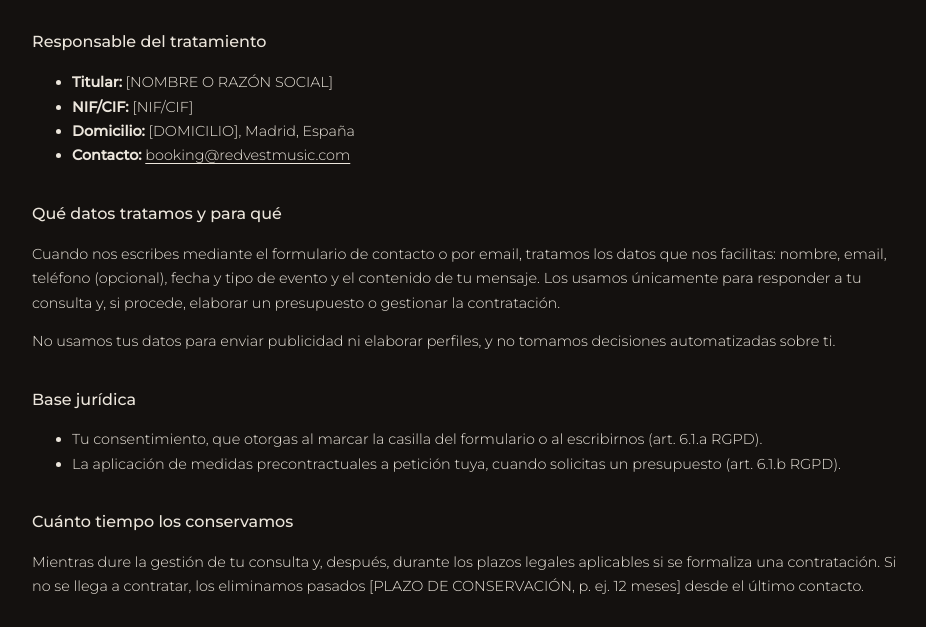
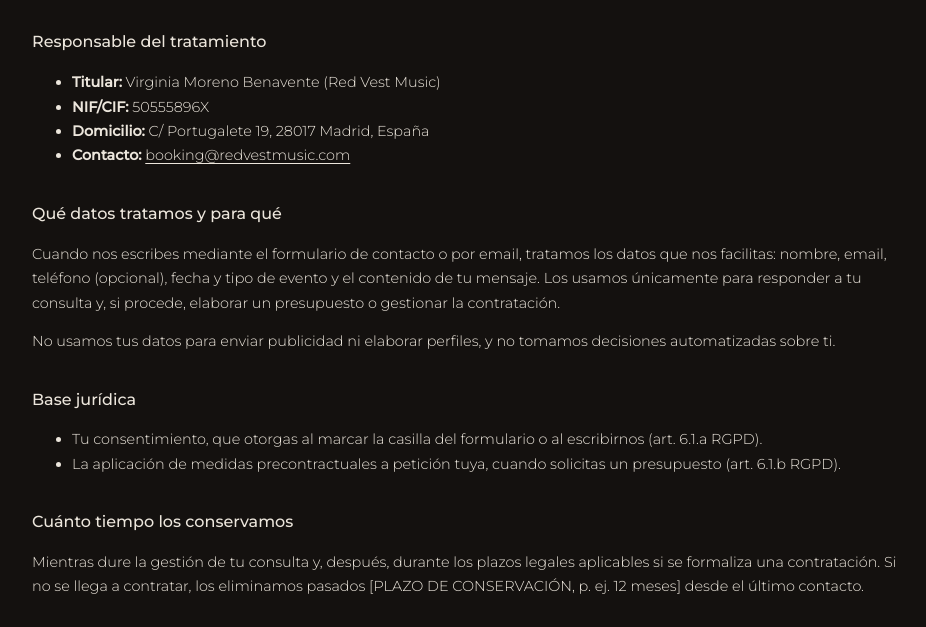
Before and after one commit to tonymartin-dev/redvest, a plain HTML site: page privacidad/index.html in a window 1280 px wide. Shown: the part 173-800 px from the top of the page, without its empty margins (168-1094 px from the left). Drawn offline with Linux system fonts and the light colour scheme.

Commit message:
feat: add site owner details to privacy policy
Co-Authored-By: Claude Sonnet 5.5 <noreply@anthropic.com>

```diff
--- a/privacidad/index.html
+++ b/privacidad/index.html
@@ -18,9 +18,9 @@
 
     <h2>Responsable del tratamiento</h2>
     <ul>
-      <li><strong>Titular:</strong> [NOMBRE O RAZÓN SOCIAL]</li>
-      <li><strong>NIF/CIF:</strong> [NIF/CIF]</li>
-      <li><strong>Domicilio:</strong> [DOMICILIO], Madrid, España</li>
+      <li><strong>Titular:</strong> Virginia Moreno Benavente (Red Vest Music)</li>
+      <li><strong>NIF/CIF:</strong> 50555896X</li>
+      <li><strong>Domicilio:</strong> C/ Portugalete 19, 28017 Madrid, España</li>
       <li><strong>Contacto:</strong> <a href="mailto:booking@redvestmusic.com">booking@redvestmusic.com</a></li>
     </ul>
 
```
